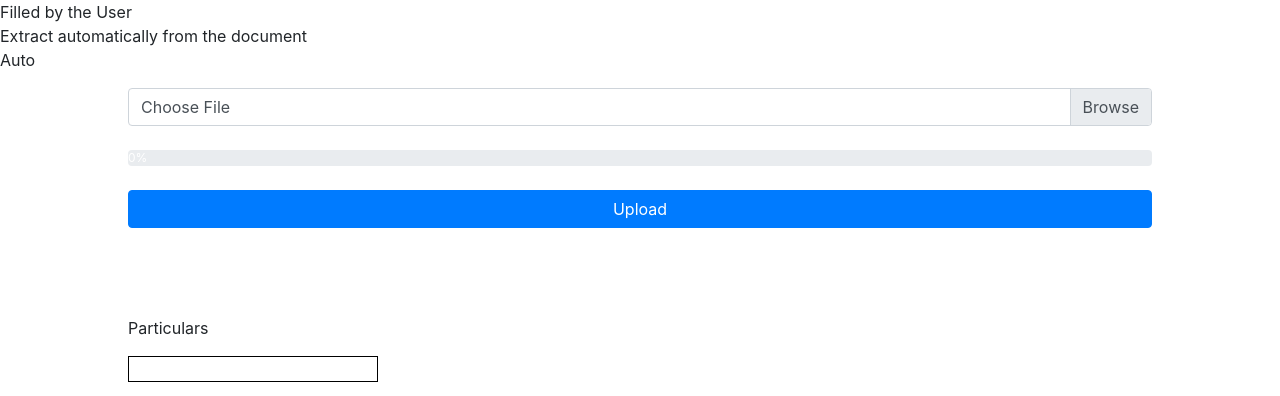
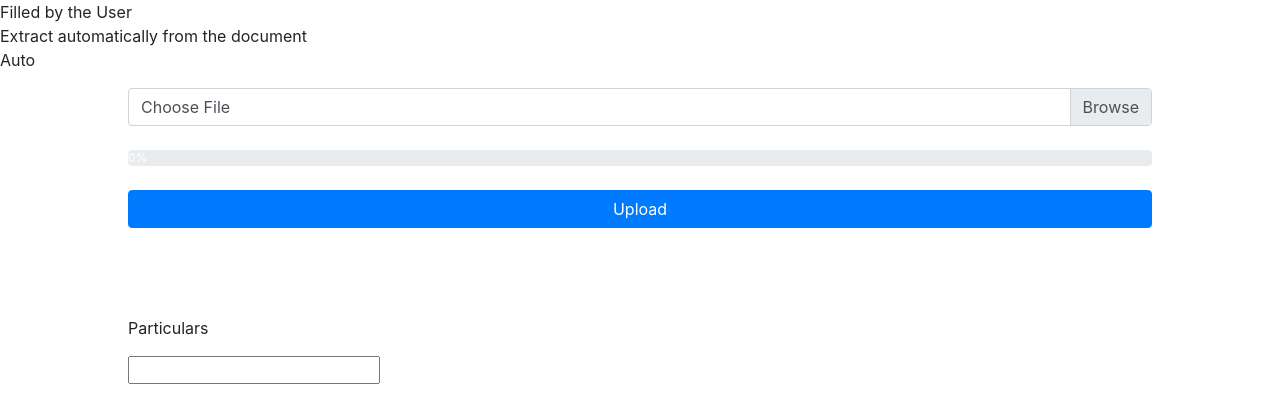
Before and after one commit to TheDa21crj/Travel, a React (Create React App) app in the folder front/: page / in a window 1280 px wide. Shown: the top 396 px of the page. Built offline with nearby package versions, Linux system fonts and the light colour scheme.

Commit message:
Update Auto.css

```diff
--- a/front/src/Components/Css/Auto.css
+++ b/front/src/Components/Css/Auto.css
@@ -8,6 +8,11 @@
     width: 80%;
 }
 
-#customFile {
-    border: 1px solid black;
+.PartInp {
+    outline: none;
+    padding: 0px 10px;
+    height: calc(1.5em + 0.75rem + 2px);
+    border: 1px solid lightgrey;
+    border-radius: 5px;
+    width: 100%;
 }
```
